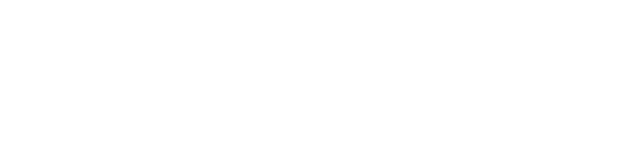
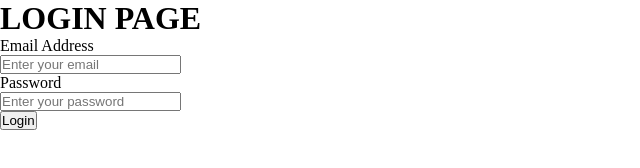
Before and after one commit to Phildeoner/Work-flow, a plain HTML site: page index.html in a window 1280 px wide. Shown: the whole page, without its empty margins (0-640 px from the left). Drawn offline with Linux system fonts and the light colour scheme.

Commit message:
Create contents for login in index.html

```diff
--- a/index.html
+++ b/index.html
@@ -6,5 +6,20 @@
     <title>Login Page</title>
     <link rel="stylesheet" href="/resources/css/styles.css" />
   </head>
-  <body></body>
+  <body>
+    <div class="container">
+      <h1>LOGIN PAGE</h1>
+      <form action="">
+        <div class="email">
+          <label for="email">Email Address</label><br />
+          <input type="email" placeholder="Enter your email" />
+        </div>
+        <div class="password">
+          <label for="password">Password</label><br />
+          <input type="password" placeholder="Enter your password" required />
+        </div>
+        <button type="submit">Login</button>
+      </form>
+    </div>
+  </body>
 </html>
```
